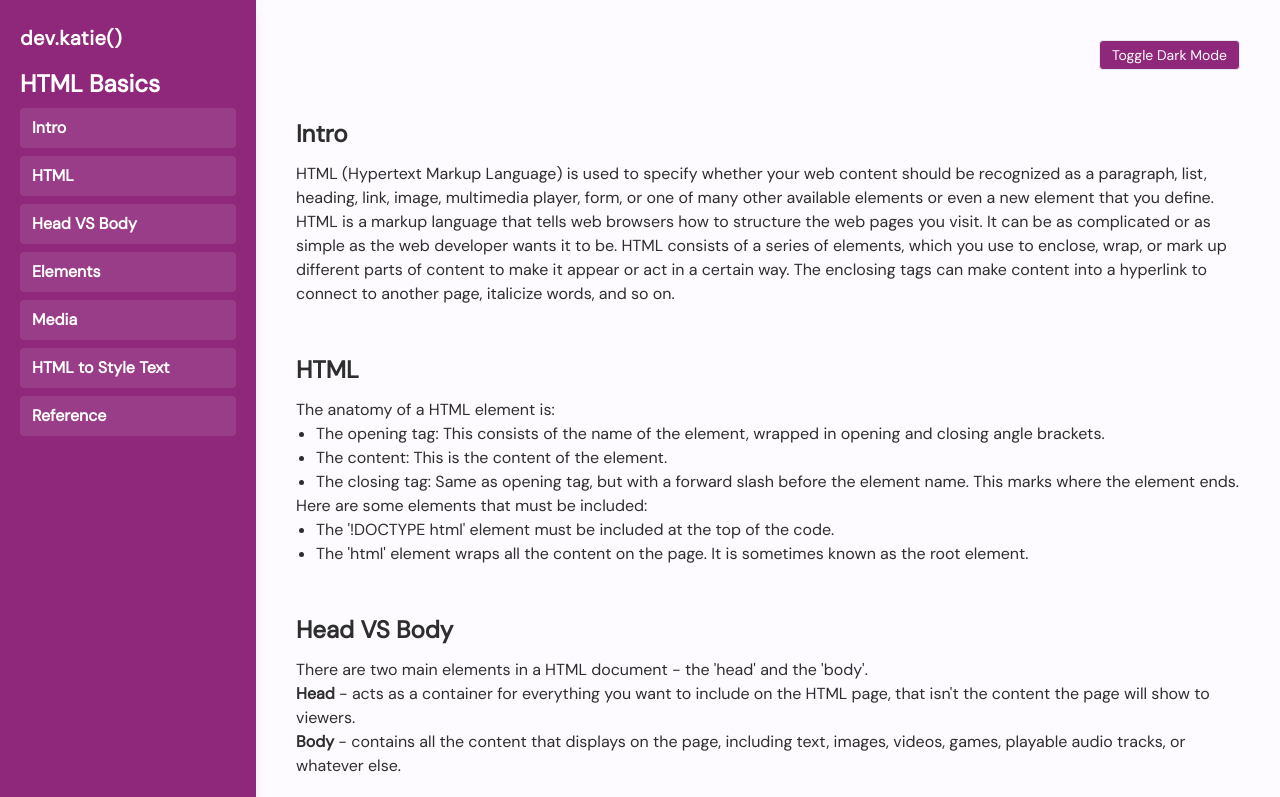
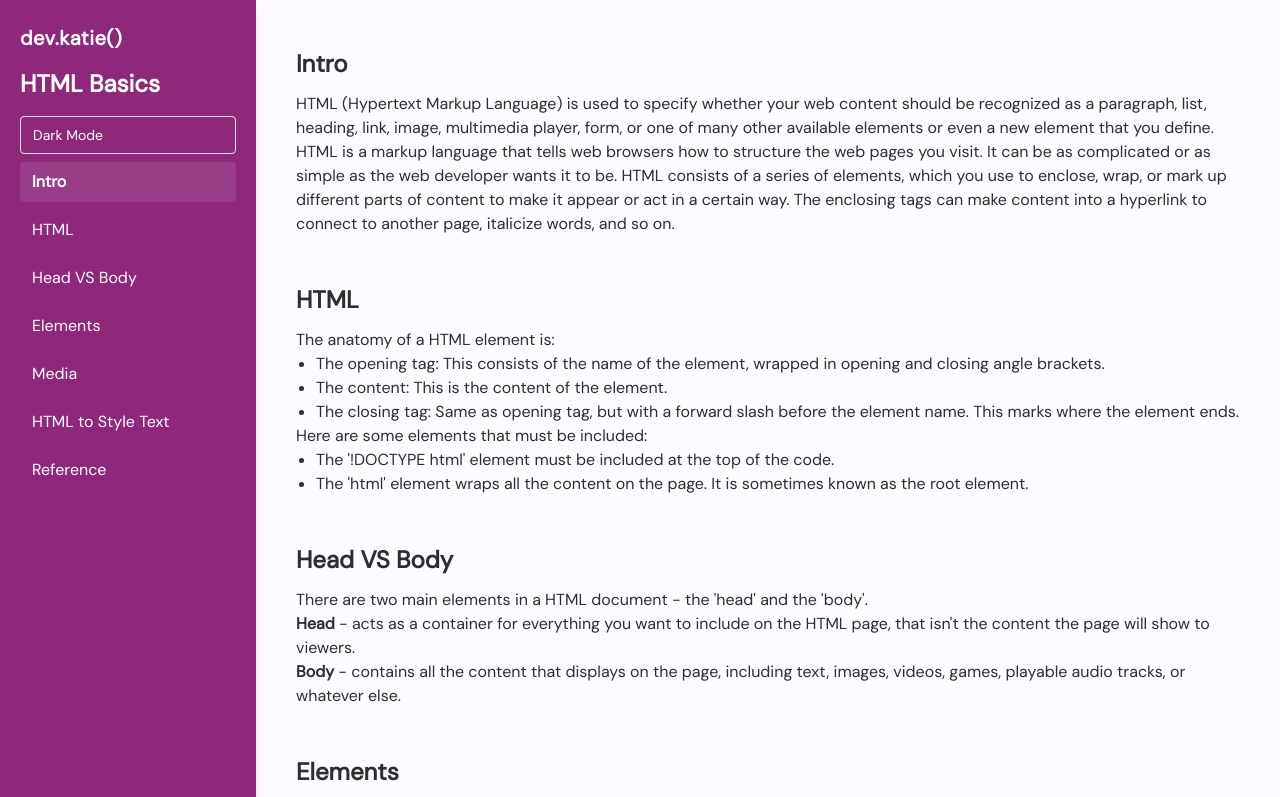
Before and after one commit to KatieC97/html-technical-doc-page, a plain HTML site: page index.html in a window 1280 px wide. Shown: the top 797 px of the page. Drawn offline with nearby package versions, Linux system fonts and the light colour scheme.

Commit message:
new favicon

```diff
--- a/index.html
+++ b/index.html
@@ -20,6 +20,9 @@
       href="https://fonts.googleapis.com/css2?family=DM+Sans&display=swap"
       rel="stylesheet"
     />
+
+    <link rel="icon" href="https://fav.farm/📝" />
+
     <link rel="stylesheet" href="styles.css" />
 
     <!-- Prism.js -->
@@ -72,6 +75,13 @@
 
         <div id="navLinks" class="hidden md:block space-y-2">
           <h1 class="text-2xl font-bold mb-2">HTML Basics</h1>
+          <!-- Dark Mode Toggle Button-->
+          <button
+            id="toggleDark"
+            class="text-sm px-3 py-2 border rounded text-white bg-[#8f277a] hover:bg-[#6c1d5e] transition w-full text-left dark:text-[#1a1a1a] dark:border-[#1a1a1a] dark:bg-[#f4d6e5] dark:hover:bg-pink-200"
+          >
+            Dark Mode
+          </button>
           <a
             href="#Intro"
             class="block nav-link px-3 py-2 rounded hover:bg-white/10"
@@ -114,17 +124,8 @@
         id="main-doc"
         class="flex-1 px-4 py-6 sm:px-6 md:px-10 space-y-12 max-w-screen-lg mx-auto relative"
       >
-        <div class="flex justify-end mt-4 mb-2">
-          <button
-            id="toggleDark"
-            class="text-sm px-3 py-1 border rounded text-white bg-[#8f277a] hover:bg-[#6c1d5e] transition"
-          >
-            Toggle Dark Mode
-          </button>
-        </div>
-
         <!-- Intro -->
-        <section id="Intro">
+        <section id="Intro" class="mt-6">
           <h2 class="text-2xl font-bold mb-3">Intro</h2>
           <p>
             HTML (Hypertext Markup Language) is used to specify whether your web
```
